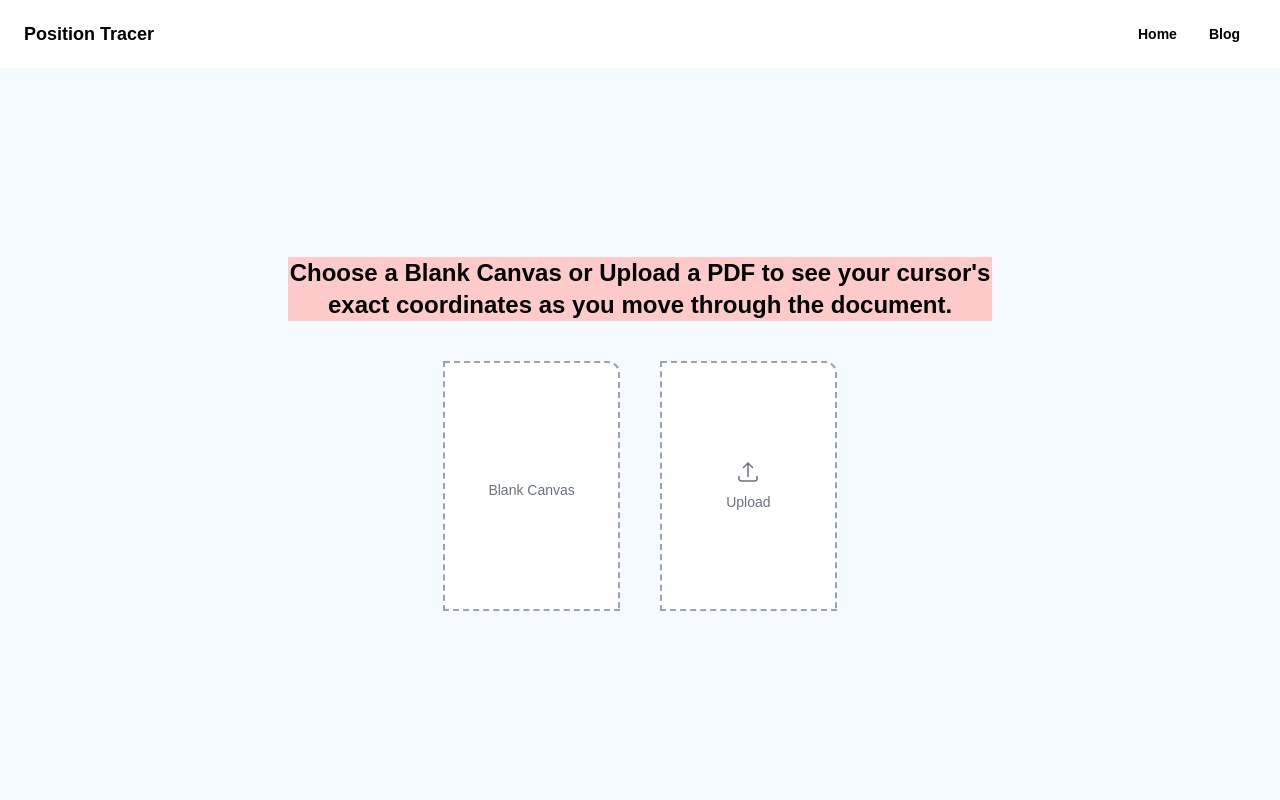
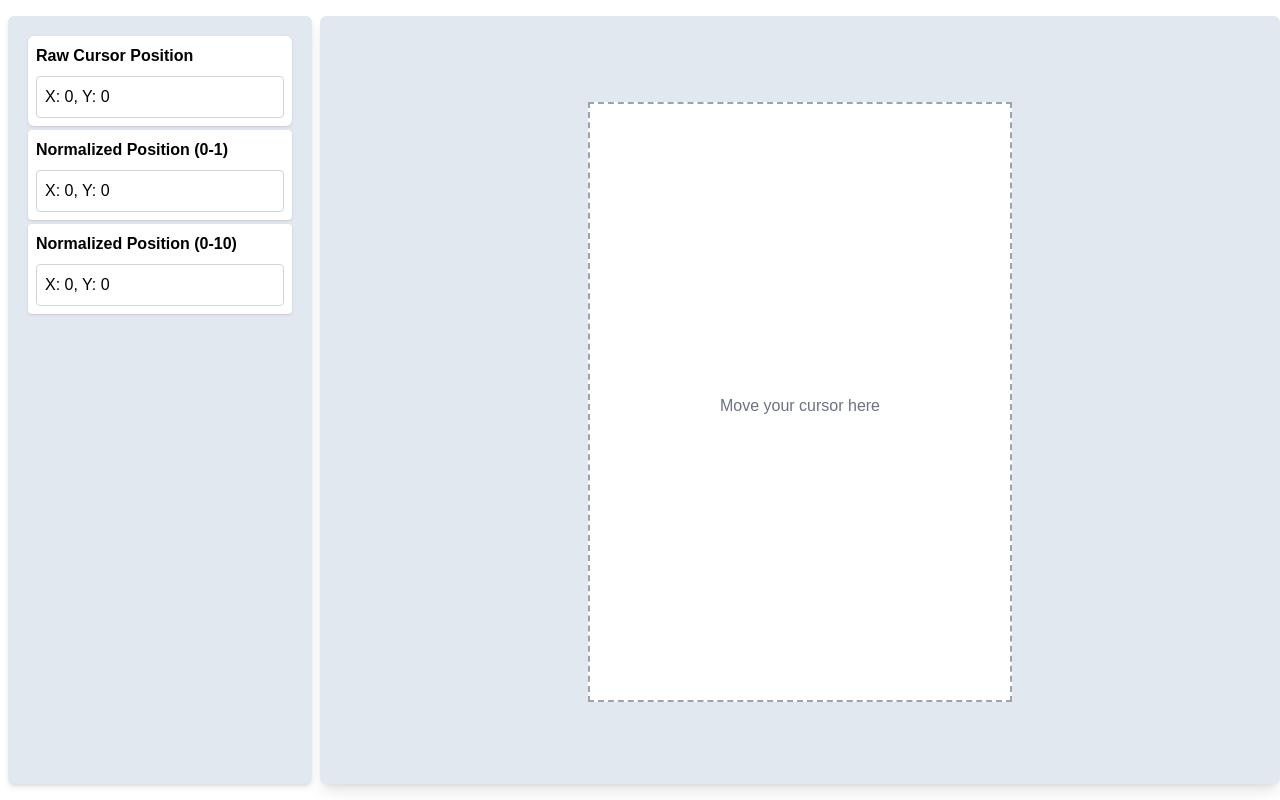
Before and after one commit to Subash-Mohan/coordinates-finder, a React (Vite) app: page / in a window 1280 px wide. Built offline with nearby package versions, Linux system fonts and the light colour scheme.

Commit message:
comment nabar and selectioncard

```diff
--- a/src/App.tsx
+++ b/src/App.tsx
@@ -1,12 +1,14 @@
 import "./App.css";
 import Navbar from "./components/Navbar";
 import SelectionCard from "./components/SelectionCard";
+import Home from "./pages/home";
 
 function App() {
 	return (
-		<div className="h-screen flex flex-col justify-around">
-			<Navbar />
-			<SelectionCard />
+		<div className="h-screen ">
+			{/*<Navbar />
+			<SelectionCard />*/}
+			<Home />
 		</div>
 	);
 }
```
